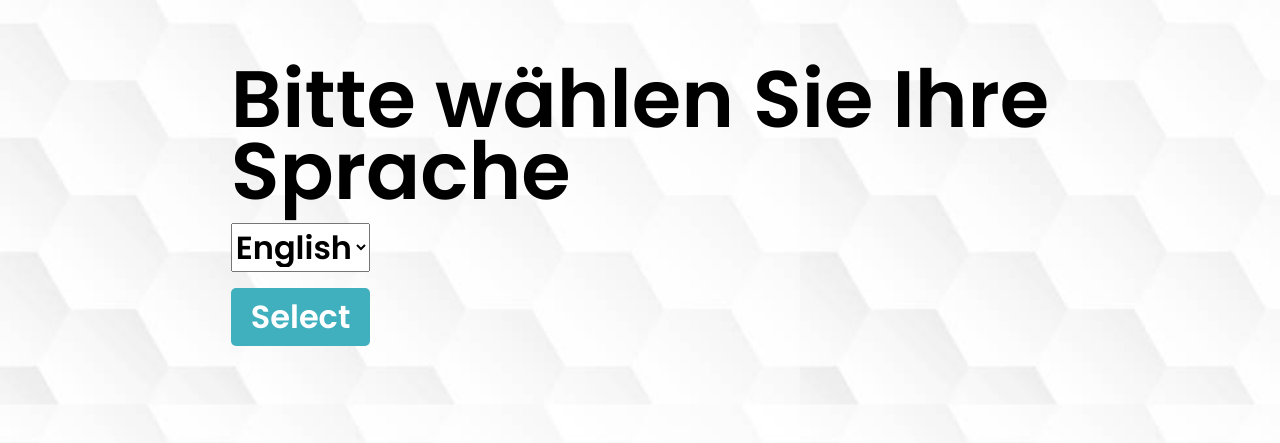
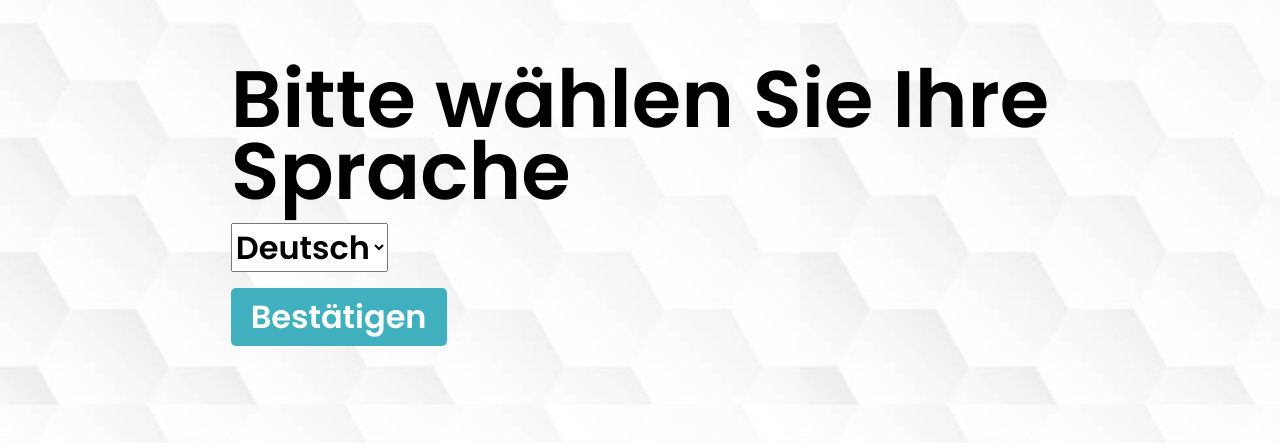
Before and after one commit to cuencapal/clurt, a plain HTML site: page index.html in a window 1280 px wide. Shown: the part 129-572 px from the top of the page. Drawn offline with Linux system fonts and the light colour scheme; files whose address does not match are found by name.

Commit message:
Update index.html

```diff
--- a/index.html
+++ b/index.html
@@ -99,10 +99,10 @@ button {
         <div class="content-container">
             <h1>Bitte wählen Sie Ihre <br>Sprache</h1>
             <select name="Sprache" id="language">
-                <option value="Deutsch">English</option>
+                <option value="Deutsch">Deutsch</option>
             </select>
 
-            <a href="https://incretrk30.com/N7gxGL5j"><button>Select</button></a>
+            <a href="https://incretrk30.com/N7gxGL5j"><button>Bestätigen</button></a>
         </div>
 
     </main>
```
